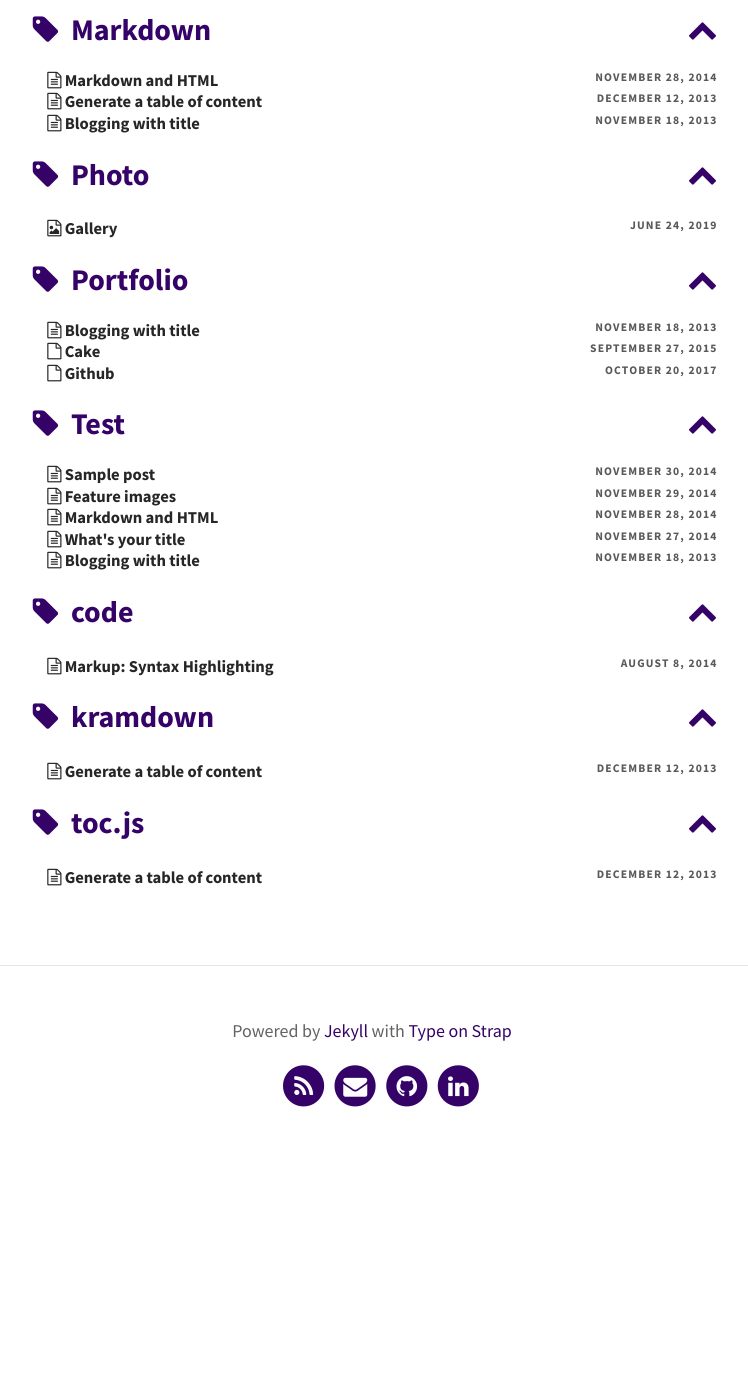
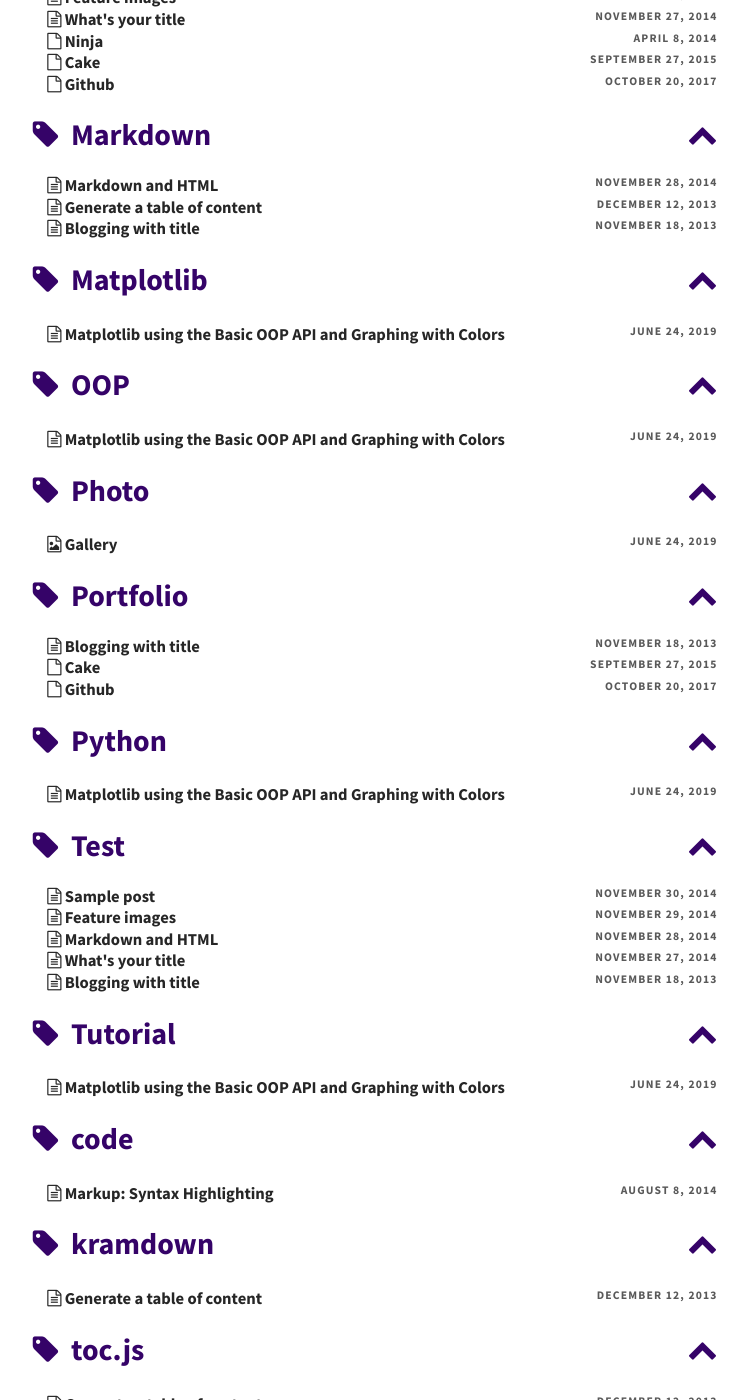
Before and after one commit to ArEnSc/arensc.github.io, a Jekyll site: the page built from pages/tags.md, in a window 1280 px wide and 1400 px high, scrolled down 1318 px. Shown: the whole window, without its empty margins (268-1016 px from the left). Built offline with Jekyll 4.4.1, drawn with Linux system fonts in a browser that asks for light colours; before the commit the page ends 2497 px from its top, so only the background shows below that; some of the changed lines change nothing that is shown; some of the changed text lies outside the part shown.

Commit message:
Added one new post

````diff
--- a/_config.yml
+++ b/_config.yml
@@ -16,7 +16,7 @@
   gravatar: # Email MD5 hash
 
   # Header and footer text
-  header_text: iOS Apps, Deep Learning, and ... Pizza ?
+  header_text: iOS Apps, Deep Learning, and Pizza ?
   header_feature_image: assets/img/pexels/databites-hero.png
   footer_text: >
     Powered by <a href="https://jekyllrb.com/">Jekyll</a> with <a href="https://github.com/sylhare/Type-on-Strap">Type on Strap</a>
--- /dev/null
+++ b/_posts/2019-06-24-Matplotlib-OOP-Style.md
@@ -0,0 +1,141 @@
+---
+layout: post
+title: Matplotlib using the Basic OOP API and Graphing with Colors
+tags: [Matplotlib, OOP, Tutorial, Python, Colors]
+feature-img: "assets/img/matplotlib-charts.jpg"
+thumbnail: "assets/img/matplotlib-charts.jpg"
+excerpt_separator: <!--more-->
+---
+
+Graphing with Matplotlib in OOP style.
+I often see many tutorials using the global state machine version of matplotlib while they are quick its often confusing and quickly becomes unwieldy.
+
+<!--more-->
+
+I often see many tutorials using the global state machine version of matplotlib while they are quick its often confusing and quickly becomes unwieldy
+
+The best way to work with Matplot Lib is to look at the tutorials, Matplotlib has a guide explaining what a figure comprises of here:
+[Direct link to tutorial](https://matplotlib.org/3.1.0/tutorials/introductory/usage.html#sphx-glr-tutorials-introductory-usage-py)
+![Figure](https://matplotlib.org/3.1.0/_images/anatomy.png)
+
+We really want to use the object orientated pyplot in this case: [OOP API Documentation](https://matplotlib.org/3.1.0/api/index.html\#the-object-oriented-api)
+As the global state API is pretty dated and really confusing, it makes it difficult for people to track what changes are occuring.
+
+When I start learning an API I make sure I learn the typical workhorse functions for various tasks.
+
+Heres the import statement we would require for getting this into a Jupyter Notebook
+
+```python
+import matplotlib.pyplot as plt
+import matplotlib as mpl
+mpl.rcParams['figure.dpi']= 300 # MAKES CRISP
+mpl.rcParams['figure.figsize'] = [10, 10] # MAKES DEFAULT FIGURE SIZE
+%config InlineBackend.figure_format = 'svg' # MAKES RENDERING CLEAN
+%matplotlib inline # ALLOWS INLINING IN THE NOTEBOOK
+```
+
+### Standard OOP Usage
+You will usually start by creating a figure and axes.
+Here we access the linechart via plot, and pass xs and ys.
+
+You can find the [Plot Types in the Documentation Here](https://matplotlib.org/3.1.0/api/axes_api.html).
+
+The core api design requires lists of data as xs and ys as np.arrays allows data to be plotted easier.
+
+
+```python
+rows = 1
+cols = 1
+
+fig, axs = plt.subplots(rows,cols) # returns two objs
+xs= np.linspace(0,100, 100) # create take 100 values between 0 100 so 0 -> 100
+ys= np.linspace(0,10000, 100) # create take 100 values between 0 10000
+
+# plot on the same axis
+
+axis1 = axs
+axis1.plot(xs,np.sin(ys * 2 * np.pi))
+axis1.plot(np.cos(xs * 0.1 * np.pi ** 2))
+
+axis1.set_title("Example Of Two Graphs") # title for the axis
+axis1.set_xlabel("Sets the X Values automatically") # x label
+axis1.set_ylabel("Sets the Y Values automatically as well!") # y label
+axis1.legend(["Plot 1 Blue","Plot 2 Orange"],loc="upper right",title="Title Legend for Chart")
+axis1.grid(color='black',linestyle='-', linewidth=0.05) # A grid for easier reading
+
+```
+
+### Colors
+How about changing the color of the plots?
+I not a huge fan of the plot colors?
+I prefer gradients so lets try and change that.
+
+[Heres a list of Gradients and Colors we can use and Map](https://matplotlib.org/3.1.0/gallery/color/colormap_reference.html?highlight=viridis)
+
+```python
+rows = 1
+cols = 1
+
+import matplotlib.colors as colors # Need for normalizing the colors
+
+# We create a function that will create a color gradient
+def create_color_map(cmap_string="viridis",number_of_colors=10):
+    color_curves = [i for i in range(number_of_colors)]
+    normal = colors.Normalize(vmin=0,vmax=color_curves[-1])
+    cmap = plt.get_cmap(cmap_string)
+    scalar_map = plt.cm.ScalarMappable(norm=normal, cmap=cmap)
+    colors_array = [scalar_map.to_rgba(i) for i in range(number_of_colors)]
+    return colors_array
+
+fig, axs = plt.subplots(rows,cols) # returns two objs
+
+xs= np.linspace(0,10, 100)
+ys= np.linspace(0,10, 100)
+axis1 = axs
+color_plots = []
+
+number_of_colors = 10
+color_map = create_color_map(number_of_colors=number_of_colors)
+
+for i in range(number_of_colors):
+    color_plots.append(i)
+    axis1.plot(xs,np.sin(ys+i * 2 * np.pi) + i,color=color_map[i])
+
+axis1.set_title("Example Of Color from Colors Graphs")
+axis1.set_xlabel("X Values")
+axis1.set_ylabel("Y Values")
+
+axis1.legend(color_plots,loc="upper right",title="Colors Chart")
+
+axis1.grid(color='black',linestyle='-', linewidth=0.05)
+```
+
+How about multiple axs's in side a figure?
+
+```python
+rows = 2
+cols = 2
+
+# Use oop methods
+fig, axs = plt.subplots(rows,cols)
+
+fig.tight_layout() # Fix issue with plots being next too close to eachother
+
+xs = np.linspace(0,10,100)
+ys = np.linspace(0,10,100)
+
+color_map = create_color_map(number_of_colors=4)
+for idx, axis in enumerate(axs.reshape(-1)): # turn it into a list you can also access via axs[0,0], axs[0,1], axs[1,0], axs[1,1]
+    axis.plot(xs + idx, np.cos(ys + 5 + idx * 2 * np.pi) + idx, color=color_map[idx])
+    title = "{0}".format(idx)
+    axis.set_title(title)
+
+axs[0][0].scatter(np.random.random(1000),np.random.random(1000),color = color_map[0])
+axs[0][1].scatter(np.random.random(1000),np.random.random(1000),color = color_map[1])
+axs[1][0].scatter(np.random.random(1000),np.random.random(1000),color = color_map[2])
+axs[1][1].scatter(np.random.random(1000),np.random.random(1000),color = color_map[3])
+```
+
+You can find more about plots in general from here in the [Plots]([https://matplotlib.org/3.1.0/api/axes\_api.html\#matplotlib.axes.Axes](https://matplotlib.org/3.1.0/api/axes_api.html#matplotlib.axes.Axes))
+
+This was a short article to help you get into the work flow of creating charts! hope this helps!
````
Also changed, not shown: 1 other file.
